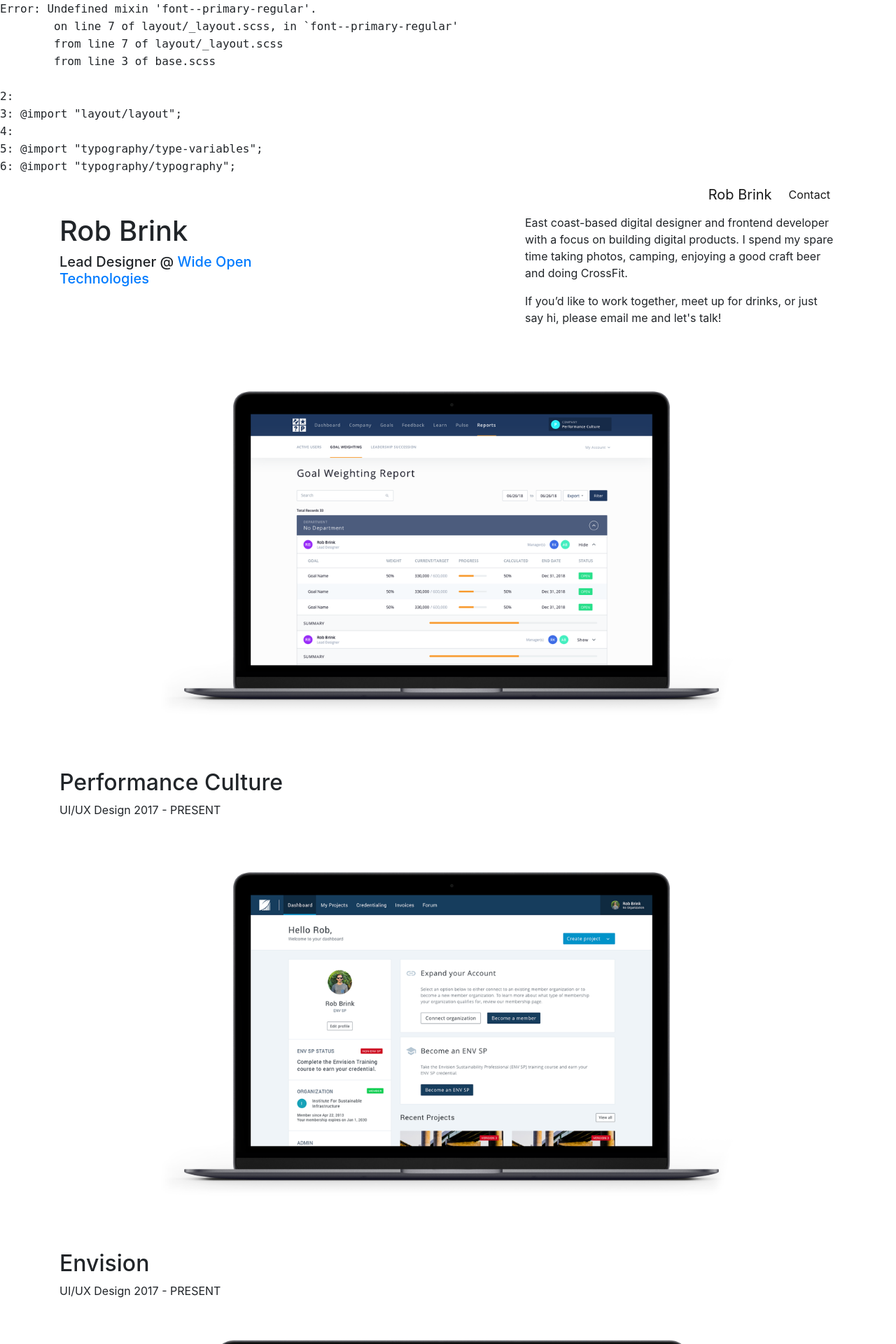
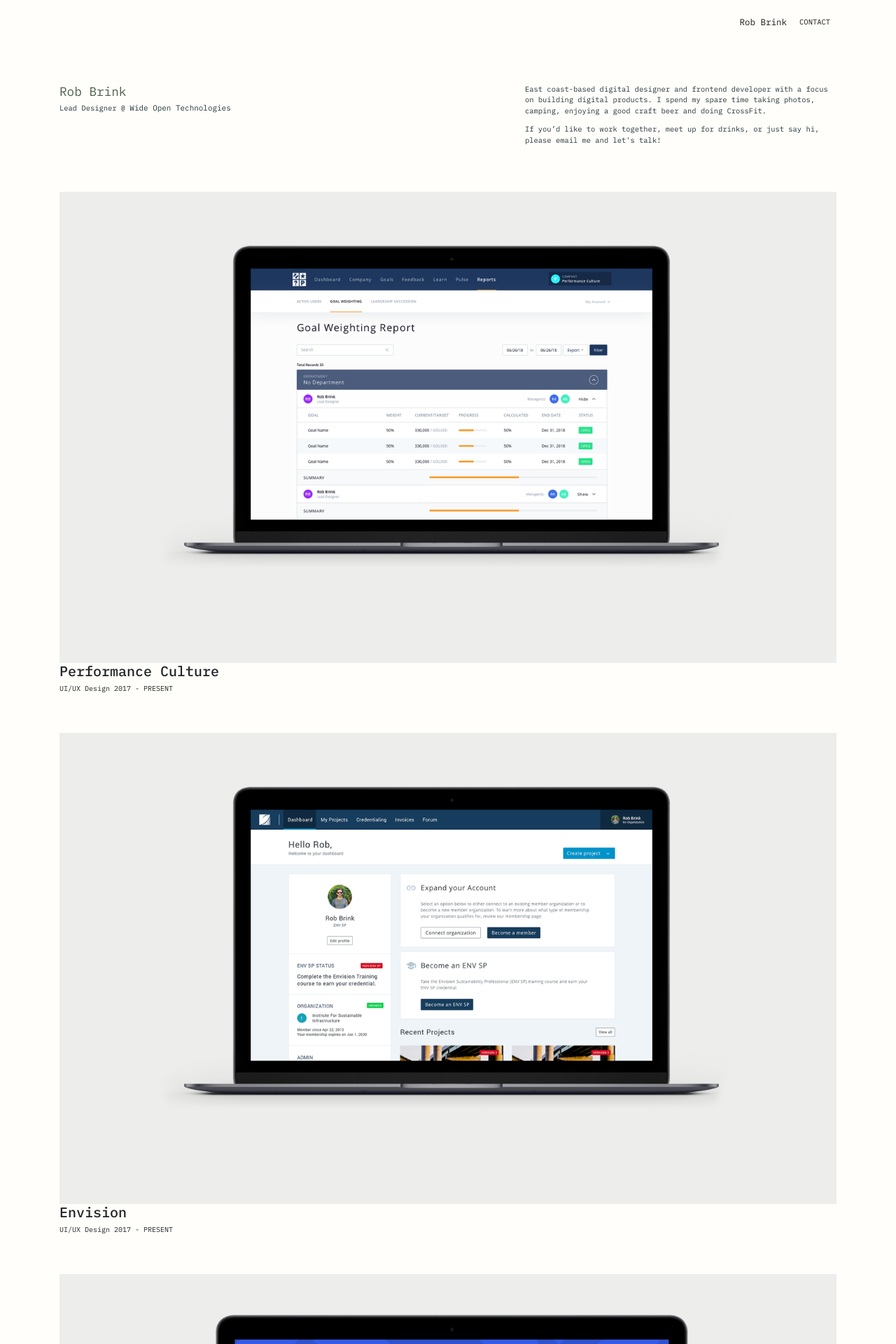
Before and after one commit to robjbrink/robjbrink.github.io, a PHP site: page / in a window 1280 px wide. Shown: the top 1920 px of the page at 70% size. Run offline with PHP 8.4, Linux system fonts and the light colour scheme.

Commit message:
v1.0.0 - fixed scss error

```diff
--- a/css/site.css
+++ b/css/site.css
@@ -1,85 +1,82 @@
-/*
-Error: Undefined mixin 'font--primary-regular'.
-        on line 7 of layout/_layout.scss, in `font--primary-regular'
-        from line 7 of layout/_layout.scss
-        from line 3 of base.scss
+html {
+  font-size: 10px; }
 
-2:
-3: @import "layout/layout";
-4:
-5: @import "typography/type-variables";
-6: @import "typography/typography";
+.heading-lg {
+  font-size: 2.69568ex;
+  font-family: 'IBM Plex Mono', monospace;
+  font-style: normal;
+  font-weight: 400;
+  line-height: 1.2;
+  color: #4F614D; }
+  @media (min-width: 576px) {
+    .heading-lg {
+      font-size: 3.42732ex; } }
 
-Backtrace:
-layout/_layout.scss:7:in `font--primary-regular'
-layout/_layout.scss:7
-base.scss:3
-/usr/local/lib/ruby/gems/2.4.0/gems/sass-3.5.7/lib/sass/tree/visitors/perform.rb:348:in `block in visit_mixin'
-/usr/local/lib/ruby/gems/2.4.0/gems/sass-3.5.7/lib/sass/stack.rb:98:in `block in with_mixin'
-/usr/local/lib/ruby/gems/2.4.0/gems/sass-3.5.7/lib/sass/stack.rb:135:in `with_frame'
-/usr/local/lib/ruby/gems/2.4.0/gems/sass-3.5.7/lib/sass/stack.rb:98:in `with_mixin'
-/usr/local/lib/ruby/gems/2.4.0/gems/sass-3.5.7/lib/sass/tree/visitors/perform.rb:346:in `visit_mixin'
-/usr/local/lib/ruby/gems/2.4.0/gems/sass-3.5.7/lib/sass/tree/visitors/base.rb:36:in `visit'
-/usr/local/lib/ruby/gems/2.4.0/gems/sass-3.5.7/lib/sass/tree/visitors/perform.rb:158:in `block in visit'
-/usr/local/lib/ruby/gems/2.4.0/gems/sass-3.5.7/lib/sass/stack.rb:79:in `block in with_base'
-/usr/local/lib/ruby/gems/2.4.0/gems/sass-3.5.7/lib/sass/stack.rb:135:in `with_frame'
-/usr/local/lib/ruby/gems/2.4.0/gems/sass-3.5.7/lib/sass/stack.rb:79:in `with_base'
-/usr/local/lib/ruby/gems/2.4.0/gems/sass-3.5.7/lib/sass/tree/visitors/perform.rb:158:in `visit'
-/usr/local/lib/ruby/gems/2.4.0/gems/sass-3.5.7/lib/sass/tree/visitors/perform.rb:440:in `block (2 levels) in visit_rule'
-/usr/local/lib/ruby/gems/2.4.0/gems/sass-3.5.7/lib/sass/tree/visitors/perform.rb:440:in `map'
-/usr/local/lib/ruby/gems/2.4.0/gems/sass-3.5.7/lib/sass/tree/visitors/perform.rb:440:in `block in visit_rule'
-/usr/local/lib/ruby/gems/2.4.0/gems/sass-3.5.7/lib/sass/tree/visitors/perform.rb:179:in `with_environment'
-/usr/local/lib/ruby/gems/2.4.0/gems/sass-3.5.7/lib/sass/tree/visitors/perform.rb:438:in `visit_rule'
-/usr/local/lib/ruby/gems/2.4.0/gems/sass-3.5.7/lib/sass/tree/visitors/base.rb:36:in `visit'
-/usr/local/lib/ruby/gems/2.4.0/gems/sass-3.5.7/lib/sass/tree/visitors/perform.rb:158:in `block in visit'
-/usr/local/lib/ruby/gems/2.4.0/gems/sass-3.5.7/lib/sass/stack.rb:79:in `block in with_base'
-/usr/local/lib/ruby/gems/2.4.0/gems/sass-3.5.7/lib/sass/stack.rb:135:in `with_frame'
-/usr/local/lib/ruby/gems/2.4.0/gems/sass-3.5.7/lib/sass/stack.rb:79:in `with_base'
-/usr/local/lib/ruby/gems/2.4.0/gems/sass-3.5.7/lib/sass/tree/visitors/perform.rb:158:in `visit'
-/usr/local/lib/ruby/gems/2.4.0/gems/sass-3.5.7/lib/sass/tree/visitors/perform.rb:325:in `block (2 levels) in visit_import'
-/usr/local/lib/ruby/gems/2.4.0/gems/sass-3.5.7/lib/sass/tree/visitors/perform.rb:325:in `map'
-/usr/local/lib/ruby/gems/2.4.0/gems/sass-3.5.7/lib/sass/tree/visitors/perform.rb:325:in `block in visit_import'
-/usr/local/lib/ruby/gems/2.4.0/gems/sass-3.5.7/lib/sass/stack.rb:88:in `block in with_import'
-/usr/local/lib/ruby/gems/2.4.0/gems/sass-3.5.7/lib/sass/stack.rb:135:in `with_frame'
-/usr/local/lib/ruby/gems/2.4.0/gems/sass-3.5.7/lib/sass/stack.rb:88:in `with_import'
-/usr/local/lib/ruby/gems/2.4.0/gems/sass-3.5.7/lib/sass/tree/visitors/perform.rb:322:in `visit_import'
-/usr/local/lib/ruby/gems/2.4.0/gems/sass-3.5.7/lib/sass/tree/visitors/base.rb:36:in `visit'
-/usr/local/lib/ruby/gems/2.4.0/gems/sass-3.5.7/lib/sass/tree/visitors/perform.rb:158:in `block in visit'
-/usr/local/lib/ruby/gems/2.4.0/gems/sass-3.5.7/lib/sass/stack.rb:79:in `block in with_base'
-/usr/local/lib/ruby/gems/2.4.0/gems/sass-3.5.7/lib/sass/stack.rb:135:in `with_frame'
-/usr/local/lib/ruby/gems/2.4.0/gems/sass-3.5.7/lib/sass/stack.rb:79:in `with_base'
-/usr/local/lib/ruby/gems/2.4.0/gems/sass-3.5.7/lib/sass/tree/visitors/perform.rb:158:in `visit'
-/usr/local/lib/ruby/gems/2.4.0/gems/sass-3.5.7/lib/sass/tree/visitors/base.rb:52:in `block in visit_children'
-/usr/local/lib/ruby/gems/2.4.0/gems/sass-3.5.7/lib/sass/tree/visitors/base.rb:52:in `map'
-/usr/local/lib/ruby/gems/2.4.0/gems/sass-3.5.7/lib/sass/tree/visitors/base.rb:52:in `visit_children'
-/usr/local/lib/ruby/gems/2.4.0/gems/sass-3.5.7/lib/sass/tree/visitors/perform.rb:167:in `block in visit_children'
-/usr/local/lib/ruby/gems/2.4.0/gems/sass-3.5.7/lib/sass/tree/visitors/perform.rb:179:in `with_environment'
-/usr/local/lib/ruby/gems/2.4.0/gems/sass-3.5.7/lib/sass/tree/visitors/perform.rb:166:in `visit_children'
-/usr/local/lib/ruby/gems/2.4.0/gems/sass-3.5.7/lib/sass/tree/visitors/base.rb:36:in `block in visit'
-/usr/local/lib/ruby/gems/2.4.0/gems/sass-3.5.7/lib/sass/tree/visitors/perform.rb:186:in `visit_root'
-/usr/local/lib/ruby/gems/2.4.0/gems/sass-3.5.7/lib/sass/tree/visitors/base.rb:36:in `visit'
-/usr/local/lib/ruby/gems/2.4.0/gems/sass-3.5.7/lib/sass/tree/visitors/perform.rb:157:in `visit'
-/usr/local/lib/ruby/gems/2.4.0/gems/sass-3.5.7/lib/sass/tree/visitors/perform.rb:10:in `visit'
-/usr/local/lib/ruby/gems/2.4.0/gems/sass-3.5.7/lib/sass/tree/root_node.rb:36:in `css_tree'
-/usr/local/lib/ruby/gems/2.4.0/gems/sass-3.5.7/lib/sass/tree/root_node.rb:29:in `render_with_sourcemap'
-/usr/local/lib/ruby/gems/2.4.0/gems/sass-3.5.7/lib/sass/engine.rb:389:in `_render_with_sourcemap'
-/usr/local/lib/ruby/gems/2.4.0/gems/sass-3.5.7/lib/sass/engine.rb:307:in `render_with_sourcemap'
-/usr/local/lib/ruby/gems/2.4.0/gems/sass-3.5.7/lib/sass/plugin/compiler.rb:462:in `update_stylesheet'
-/usr/local/lib/ruby/gems/2.4.0/gems/sass-3.5.7/lib/sass/plugin/compiler.rb:215:in `block in update_stylesheets'
-/usr/local/lib/ruby/gems/2.4.0/gems/sass-3.5.7/lib/sass/plugin/compiler.rb:209:in `each'
-/usr/local/lib/ruby/gems/2.4.0/gems/sass-3.5.7/lib/sass/plugin/compiler.rb:209:in `update_stylesheets'
-/usr/local/lib/ruby/gems/2.4.0/gems/sass-3.5.7/lib/sass/plugin/compiler.rb:443:in `on_file_changed'
-/usr/local/lib/ruby/gems/2.4.0/gems/sass-3.5.7/lib/sass/plugin/compiler.rb:320:in `block in watch'
-/usr/local/lib/ruby/gems/2.4.0/gems/sass-listen-4.0.0/lib/sass-listen/event/config.rb:23:in `call'
-/usr/local/lib/ruby/gems/2.4.0/gems/sass-listen-4.0.0/lib/sass-listen/event/processor.rb:115:in `_process_changes'
-/usr/local/lib/ruby/gems/2.4.0/gems/sass-listen-4.0.0/lib/sass-listen/event/processor.rb:19:in `block in loop_for'
-/usr/local/lib/ruby/gems/2.4.0/gems/sass-listen-4.0.0/lib/sass-listen/event/processor.rb:15:in `loop'
-/usr/local/lib/ruby/gems/2.4.0/gems/sass-listen-4.0.0/lib/sass-listen/event/processor.rb:15:in `loop_for'
-/usr/local/lib/ruby/gems/2.4.0/gems/sass-listen-4.0.0/lib/sass-listen/event/loop.rb:84:in `_wait_for_changes'
-/usr/local/lib/ruby/gems/2.4.0/gems/sass-listen-4.0.0/lib/sass-listen/event/loop.rb:42:in `block in setup'
-/usr/local/lib/ruby/gems/2.4.0/gems/sass-listen-4.0.0/lib/sass-listen/internals/thread_pool.rb:6:in `block in add'
-*/
-body:before {
-  white-space: pre;
-  font-family: monospace;
-  content: "Error: Undefined mixin 'font--primary-regular'.\A         on line 7 of layout/_layout.scss, in `font--primary-regular'\A         from line 7 of layout/_layout.scss\A         from line 3 of base.scss\A \A 2: \A 3: @import \"layout/layout\";\A 4: \A 5: @import \"typography/type-variables\";\A 6: @import \"typography/typography\";"; }
+.body {
+  font-size: 1.872ex;
+  font-family: 'IBM Plex Mono', monospace;
+  font-style: normal;
+  font-weight: 400;
+  line-height: 1.5;
+  color: #23353C; }
+  @media (min-width: 576px) {
+    .body {
+      font-size: 2.028ex; } }
+
+.link {
+  font-size: 1.872ex;
+  font-family: 'IBM Plex Mono', monospace;
+  font-style: normal;
+  font-weight: 400;
+  color: #23353C;
+  line-height: 1.5; }
+  @media (min-width: 576px) {
+    .link {
+      font-size: 2.028ex; } }
+  .link:hover, .link:focus {
+    color: #4F614D;
+    outline: none;
+    text-decoration: none; }
+
+html {
+  position: relative;
+  min-height: 100%; }
+
+body {
+  font-family: 'IBM Plex Mono', monospace;
+  font-style: normal;
+  font-weight: 400;
+  background: #FFFEFA;
+  margin-bottom: 31px; }
+  body .wrapper .header {
+    margin-bottom: 56px; }
+    body .wrapper .header .navbar {
+      padding: 16px; }
+      body .wrapper .header .navbar .navbar-nav .nav-item .nav-link {
+        padding: 8px;
+        text-transform: uppercase; }
+  body .wrapper .main {
+    margin-bottom: 56px; }
+    body .wrapper .main .projects .project .project-media {
+      background: #ededec; }
+  body .footer {
+    padding: 8px 0;
+    position: absolute;
+    bottom: 0;
+    width: 100%;
+    height: 31px;
+    line-height: 31px; }
+
+.m-b {
+  margin-bottom: 24px; }
+
+.m-t {
+  margin-top: 24px; }
+
+.m-b--lg {
+  margin-bottom: 56px; }
+
+.m-t--lg {
+  margin-top: 56px; }
+
+/*# sourceMappingURL=site.css.map */
--- a/scss/base.scss
+++ b/scss/base.scss
@@ -1,6 +1,6 @@
 @import "color/colors";
-
-@import "layout/layout";
 
 @import "typography/type-variables";
 @import "typography/typography";
+
+@import "layout/layout";
```
Also changed, not shown: 1 other file.
